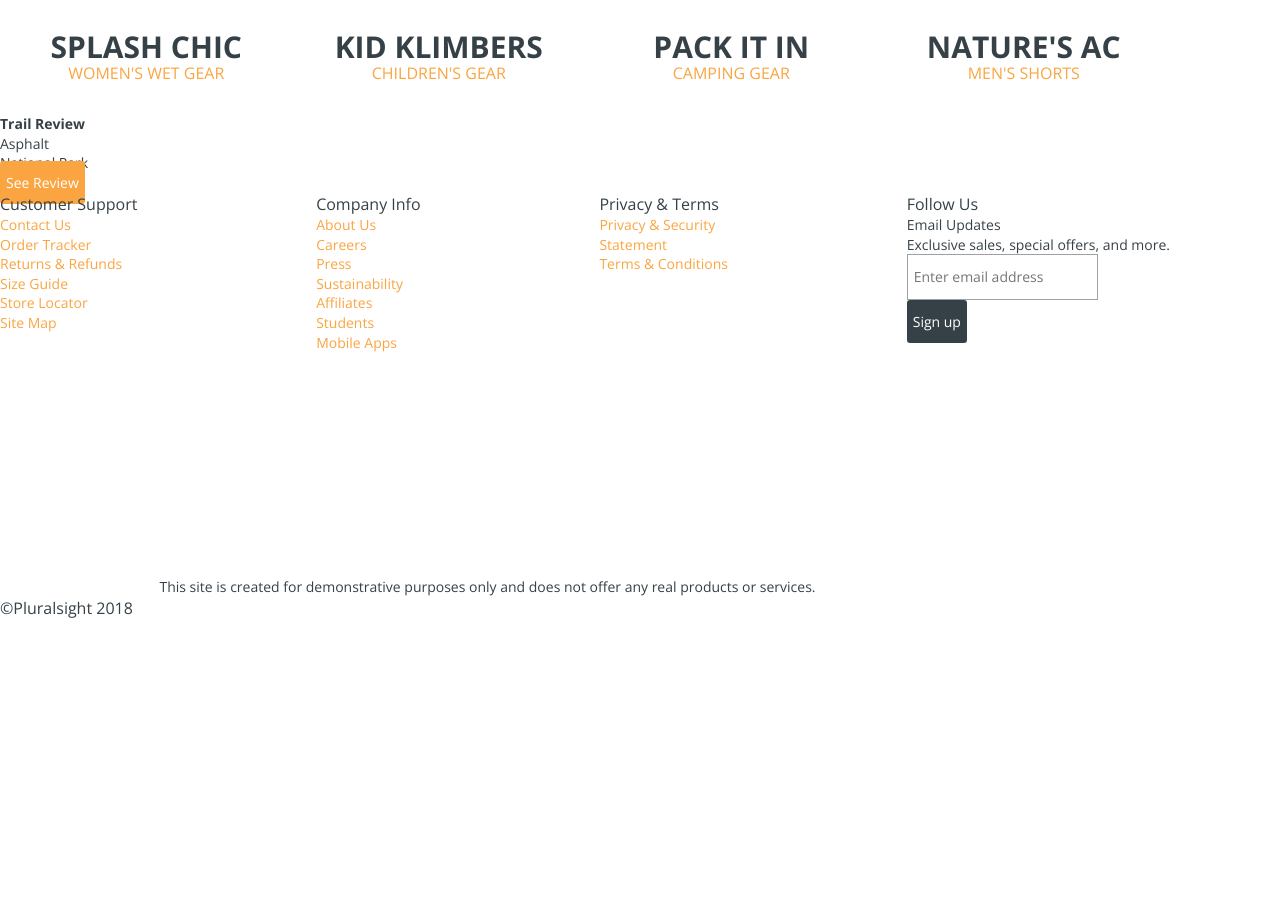
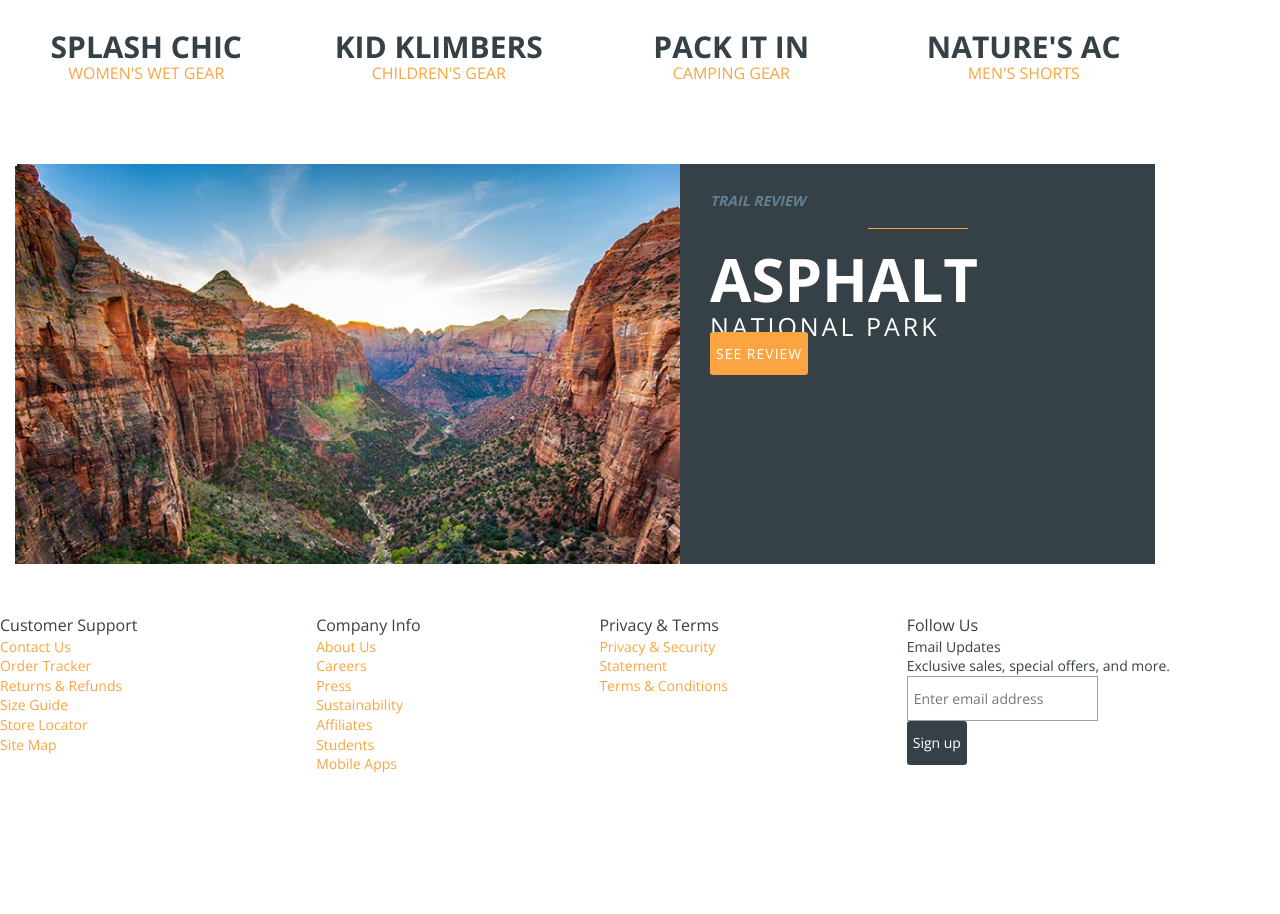
Before and after one commit to alynecs/LandingPage-Carved-Rock-Fitness, a website: page index.html in a window 1280 px wide. Shown: the part 1027-1941 px from the top of the page. Before the commit the page ends 1646 px from the top, so only its background shows below. Drawn offline with nearby package versions, Linux system fonts and the light colour scheme.

Commit message:
module 5 finished

```diff
--- a/css/main.css
+++ b/css/main.css
@@ -194,3 +194,61 @@ section {
     font-weight: 700;
     line-height: 1;
 }
+/* module 5 */
+.full-banner {
+    padding: 0 15px;
+    margin: 50px 0;
+    position: relative;
+}
+.full-banner::before {
+    content: "";
+    position: absolute;
+    border: 1px solid #ffffff;
+    border: 30px 30px 50px 50px; /*i don`t know if it`s border or what*/
+    z-index: 1;
+}
+.full-banner-image {
+    flex: 0 0 58.333333%;
+    background-image: url(/img/vista.jpg);
+    background-size: cover;
+    background-position: top center;
+    min-height: 400px;
+}
+.full-banner-sidebar {
+    flex: 0 0 41.666667%;
+    background-color: #364147;
+    text-transform: uppercase;
+    padding: 30px;
+    color: #ffffff;
+}
+.full-banner-sidebar h4 {
+    size: 40px;
+    font-weight: 700;
+    font-style: italic;
+    color: #637f94;
+    line-height: 1;
+}
+.full-banner-sidebar h4::after {
+    content: "";
+    width: 100px;
+    height: 1px;
+    background-color: #faa541;
+    margin: 20px auto;
+    display: block;
+}
+.full-banner-sidebar > div:nth-of-type(1) {
+    font-size: 60px;
+    font-weight: 700;
+    line-height: 1;
+}
+.full-banner-sidebar > div:nth-of-type(2) {
+    font-size: 25px;
+    font-weight: 200;
+    letter-spacing: 3px;
+}
+.full-banner-sidebar .btn.btn-default {
+    margin-top: 50px;
+    text-transform: uppercase;
+    letter-spacing: 1px;
+    z-index: 1;
+}
--- a/index.html
+++ b/index.html
@@ -109,9 +109,9 @@
     </section>
 
     <!-- FULL BANNER -->
-    <section>
-      <div class="flex"></div>
-      <div class="flex-column align-center center">
+    <section class="full-banner">
+      <div class="flex full-banner-image"></div>
+      <div class="flex-column align-center center full-banner-sidebar">
         <h4>Trail Review</h4>
         <div>Asphalt</div>
         <div>National Park</div>
```
